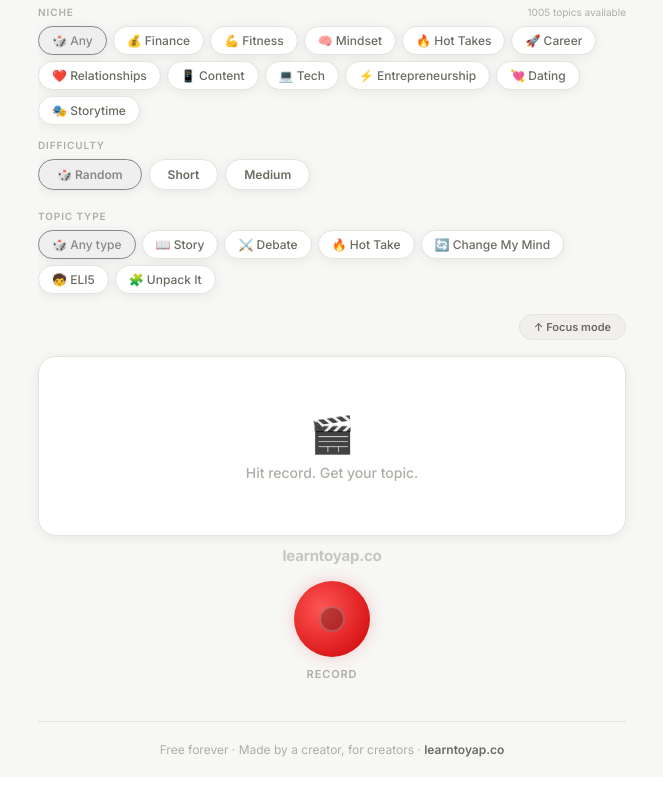
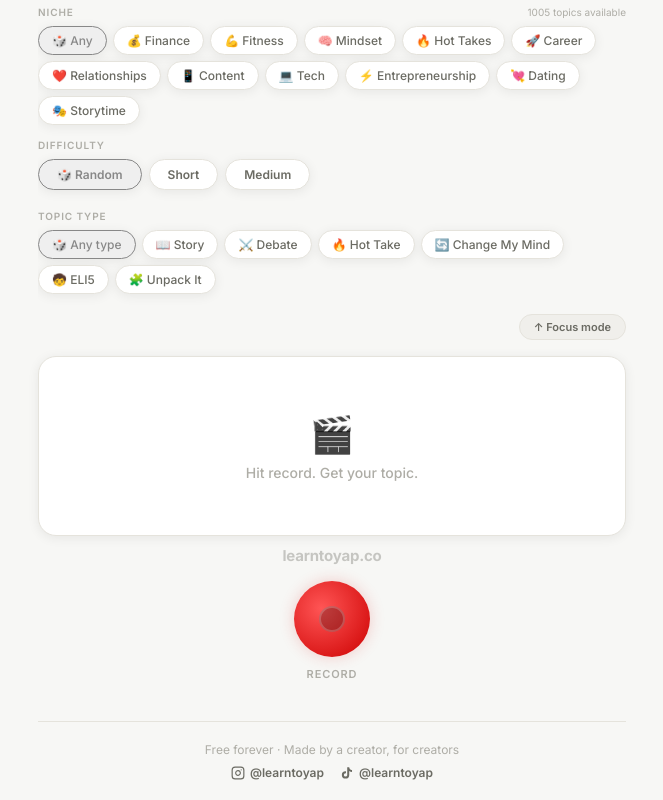
Before and after one commit to ChristianCato/learntoyap, a React (Vite) app in the folder learntoyap/: page / in a window 1280 px wide. Shown: the part 558-1358 px from the top of the page, without its empty margins (308-971 px from the left). Before the commit the page ends 1335 px from the top, so only its background shows below. Built offline with nearby package versions, Linux system fonts and the light colour scheme.

Commit message:
Added socials & #yapchallenge
Added socials & #yapchallenge

```diff
--- a/learntoyap/src/App.jsx
+++ b/learntoyap/src/App.jsx
@@ -1245,15 +1245,44 @@ function FrameworkCard({ fw, selected, onClick, T }) {
 
 // ─── CELEBRATION OVERLAY ─────────────────────────────────────────────────────
 function CelebrationOverlay({ onDismiss, T }) {
-  const msgs = ["Rep done. 🔥", "That's a take. 💪", "Good yap. 🎙️", "One more? 👀", "Growth. 📈"];
-  const msg  = msgs[Math.floor(Math.random() * msgs.length)];
+  const msgs = [
+    { emoji: "🔥", text: "Rep done." },
+    { emoji: "💪", text: "That's a take." },
+    { emoji: "📈", text: "Growth." },
+    { emoji: "🎙️", text: "Good yap." },
+    { emoji: "👀", text: "One more?" },
+  ];
+  const msg = msgs[Math.floor(Math.random() * msgs.length)];
   return (
-    <div style={{ position: "fixed", inset: 0, background: "rgba(0,0,0,0.55)", display: "flex", alignItems: "center", justifyContent: "center", zIndex: 999, animation: "fade-in 0.2s ease" }} onClick={onDismiss}>
-      <div style={{ background: T.surface, borderRadius: 24, padding: "40px 48px", textAlign: "center", boxShadow: "0 24px 64px rgba(0,0,0,0.25)", animation: "pop-in 0.35s cubic-bezier(0.34,1.56,0.64,1)" }}>
-        <div style={{ fontSize: 56, marginBottom: 12 }}>✅</div>
-        <p style={{ fontSize: 28, fontWeight: 800, color: T.text, marginBottom: 6 }}>{msg}</p>
-        <p style={{ fontSize: 14, color: T.textSub, marginBottom: 24 }}>Tap anywhere to continue</p>
-        <button onClick={onDismiss} style={{ background: T.text, color: T.bg, border: "none", borderRadius: 100, padding: "12px 32px", fontWeight: 700, fontSize: 14, cursor: "pointer", fontFamily: "inherit" }}>Next Rep →</button>
+    <div style={{ position: "fixed", inset: 0, background: "rgba(0,0,0,0.6)", display: "flex", alignItems: "center", justifyContent: "center", zIndex: 999, animation: "fade-in 0.2s ease", padding: "20px" }} onClick={onDismiss}>
+      <div style={{ background: T.surface, borderRadius: 28, padding: "40px 36px", textAlign: "center", boxShadow: "0 24px 80px rgba(0,0,0,0.3)", animation: "pop-in 0.35s cubic-bezier(0.34,1.56,0.64,1)", maxWidth: 360, width: "100%" }} onClick={e => e.stopPropagation()}>
+
+        {/* Main message */}
+        <div style={{ fontSize: 52, marginBottom: 10 }}>{msg.emoji}</div>
+        <p style={{ fontSize: 26, fontWeight: 800, color: T.text, marginBottom: 4, letterSpacing: "-0.4px" }}>{msg.text}</p>
+        <p style={{ fontSize: 14, color: T.textSub, marginBottom: 28, lineHeight: 1.5 }}>You just did something most people only think about.</p>
+
+        {/* Challenge CTA */}
+        <div style={{ background: "linear-gradient(135deg, #4F46E5, #7C3AED)", borderRadius: 16, padding: "18px 20px", marginBottom: 20 }}>
+          <p style={{ fontSize: 13, fontWeight: 700, color: "white", marginBottom: 4 }}>Done a rep? Post it.</p>
+          <p style={{ fontSize: 12, color: "rgba(255,255,255,0.75)", marginBottom: 12, lineHeight: 1.5 }}>Tag <strong style={{ color: "white" }}>@learntoyap</strong> and use <strong style={{ color: "white" }}>#yapchallenge</strong> on Instagram or TikTok.</p>
+          <div style={{ display: "flex", gap: 8, justifyContent: "center" }}>
+            <a href="https://instagram.com/learntoyap" target="_blank" rel="noopener noreferrer" onClick={e => e.stopPropagation()} style={{ display: "flex", alignItems: "center", gap: 5, background: "rgba(255,255,255,0.15)", borderRadius: 100, padding: "7px 14px", color: "white", textDecoration: "none", fontSize: 12, fontWeight: 600 }}>
+              <svg width="13" height="13" viewBox="0 0 24 24" fill="none" stroke="currentColor" strokeWidth="2.5" strokeLinecap="round" strokeLinejoin="round"><rect x="2" y="2" width="20" height="20" rx="5"/><path d="M16 11.37A4 4 0 1 1 12.63 8 4 4 0 0 1 16 11.37z"/><line x1="17.5" y1="6.5" x2="17.51" y2="6.5"/></svg>
+              Instagram
+            </a>
+            <a href="https://tiktok.com/@learntoyap" target="_blank" rel="noopener noreferrer" onClick={e => e.stopPropagation()} style={{ display: "flex", alignItems: "center", gap: 5, background: "rgba(255,255,255,0.15)", borderRadius: 100, padding: "7px 14px", color: "white", textDecoration: "none", fontSize: 12, fontWeight: 600 }}>
+              <svg width="13" height="13" viewBox="0 0 24 24" fill="currentColor"><path d="M19.59 6.69a4.83 4.83 0 0 1-3.77-4.25V2h-3.45v13.67a2.89 2.89 0 0 1-2.88 2.5 2.89 2.89 0 0 1-2.89-2.89 2.89 2.89 0 0 1 2.89-2.89c.28 0 .54.04.79.1V9.01a6.33 6.33 0 0 0-.79-.05 6.34 6.34 0 0 0-6.34 6.34 6.34 6.34 0 0 0 6.34 6.34 6.34 6.34 0 0 0 6.33-6.34V8.69a8.18 8.18 0 0 0 4.78 1.52V6.76a4.85 4.85 0 0 1-1.01-.07z"/></svg>
+              TikTok
+            </a>
+          </div>
+        </div>
+
+        {/* Actions */}
+        <div style={{ display: "flex", gap: 10 }}>
+          <button onClick={onDismiss} style={{ flex: 1, background: T.text, color: T.bg, border: "none", borderRadius: 12, padding: "13px", fontWeight: 700, fontSize: 14, cursor: "pointer", fontFamily: "inherit" }}>Next Rep →</button>
+          <button onClick={onDismiss} style={{ background: T.surfaceAlt, color: T.textSub, border: `1px solid ${T.border}`, borderRadius: 12, padding: "13px 16px", fontWeight: 600, fontSize: 13, cursor: "pointer", fontFamily: "inherit" }}>Done</button>
+        </div>
       </div>
     </div>
   );
@@ -1729,7 +1758,19 @@ export default function App() {
         )}
         {/* FOOTER */}
         <div style={{ marginTop: 40, paddingTop: 20, borderTop: `1px solid ${T.border}`, textAlign: "center" }}>
-          <p style={{ fontSize: 12, color: T.textMuted }}>Free forever · Made by a creator, for creators · <a href="https://learntoyap.co" style={{ color: T.textSub, textDecoration: "none", fontWeight: 600 }}>learntoyap.co</a></p>
+          <div style={{ display: "flex", flexDirection: "column", alignItems: "center", gap: 8 }}>
+            <p style={{ fontSize: 12, color: T.textMuted }}>Free forever · Made by a creator, for creators</p>
+            <div style={{ display: "flex", alignItems: "center", gap: 16 }}>
+              <a href="https://instagram.com/learntoyap" target="_blank" rel="noopener noreferrer" style={{ display: "flex", alignItems: "center", gap: 5, color: T.textSub, textDecoration: "none", fontSize: 12, fontWeight: 600 }}>
+                <svg width="14" height="14" viewBox="0 0 24 24" fill="none" stroke="currentColor" strokeWidth="2" strokeLinecap="round" strokeLinejoin="round"><rect x="2" y="2" width="20" height="20" rx="5"/><path d="M16 11.37A4 4 0 1 1 12.63 8 4 4 0 0 1 16 11.37z"/><line x1="17.5" y1="6.5" x2="17.51" y2="6.5"/></svg>
+                @learntoyap
+              </a>
+              <a href="https://tiktok.com/@learntoyap" target="_blank" rel="noopener noreferrer" style={{ display: "flex", alignItems: "center", gap: 5, color: T.textSub, textDecoration: "none", fontSize: 12, fontWeight: 600 }}>
+                <svg width="14" height="14" viewBox="0 0 24 24" fill="currentColor"><path d="M19.59 6.69a4.83 4.83 0 0 1-3.77-4.25V2h-3.45v13.67a2.89 2.89 0 0 1-2.88 2.5 2.89 2.89 0 0 1-2.89-2.89 2.89 2.89 0 0 1 2.89-2.89c.28 0 .54.04.79.1V9.01a6.33 6.33 0 0 0-.79-.05 6.34 6.34 0 0 0-6.34 6.34 6.34 6.34 0 0 0 6.34 6.34 6.34 6.34 0 0 0 6.33-6.34V8.69a8.18 8.18 0 0 0 4.78 1.52V6.76a4.85 4.85 0 0 1-1.01-.07z"/></svg>
+                @learntoyap
+              </a>
+            </div>
+          </div>
         </div>
       </div>
     </div>
```
